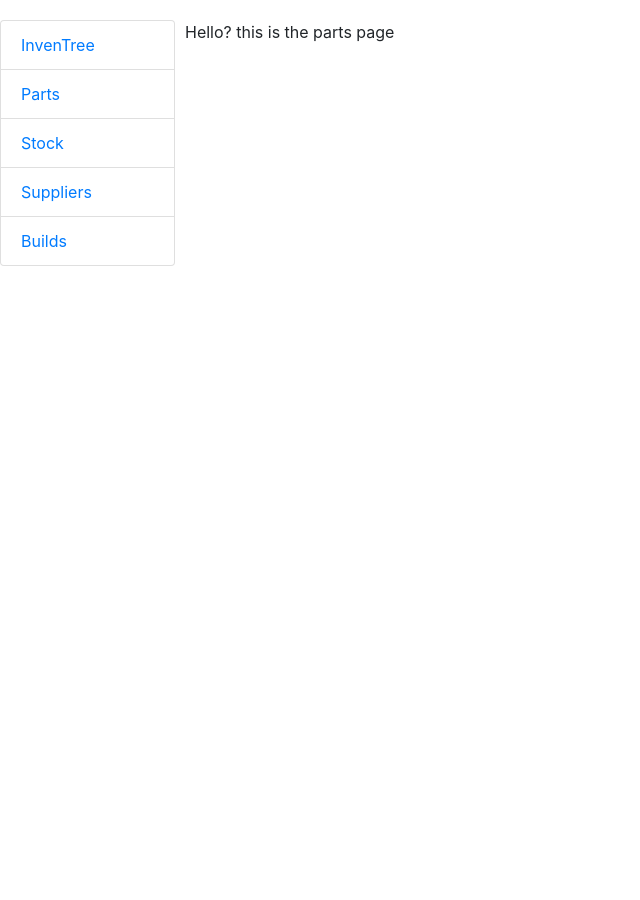
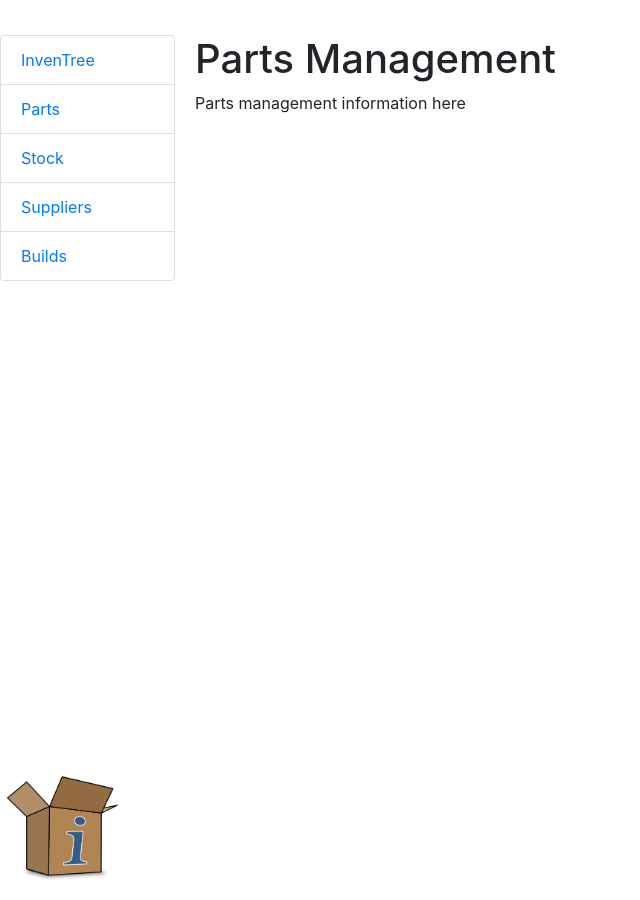
Before and after one commit to inventree/InvenTree.github.io, a Jekyll site: the page built from parts.md, in a window 1280 px wide. Shown: the whole page, without its empty margins (0-640 px from the left). Built offline with Jekyll 4.4.1, drawn with Linux system fonts in a browser that asks for light colours.

Commit message:
Add inventree logo to the bottom of the sidenav panel

```diff
--- a/_includes/sidenav.html
+++ b/_includes/sidenav.html
@@ -1,11 +1,17 @@
 <div class='sidenav'>
+
+    <div class='sidenav-header'>
+    </div>
 
     <ul class='list-group'>
         <li class='list-group-item'><a href='/index.html'>InvenTree</a></li>
         <li class='list-group-item'><a href='/parts.html'>Parts</a></li>
         <li class='list-group-item'><a href='/stock.html'>Stock</a></li>
         <li class='list-group-item'><a href='/suppliers.html'>Suppliers</li>
-        <li class='list-group-item'><a href='/builds.html'>Builds</a></li>
+        <li class='list-group-item'><a href='/build.html'>Builds</a></li>
     </ul>
 
+    <div class='sidenav-footer'>
+        <img class='sidenav-logo' src='/assets/img/inventree.png' alt='InvenTree Logo'/>
+    </div>
 </div>
--- a/assets/inventree.css
+++ b/assets/inventree.css
@@ -9,10 +9,28 @@
     padding-top: 20px;
 }
 
+.sidenav-header {
+    padding-top: 15px;
+}
+
+.sidenav-footer {
+    width: 100%;
+    position: absolute;
+    bottom: 0px;
+    padding-bottom: 15px;
+}
+
+.sidenav-logo {
+    width: 125px;
+    float: bottom;
+    height: 100%;
+}
+
 .main {
     margin-left: 175px;
     padding: 0px 10px;
-    padding-top: 20px;
+    padding-top: 35px;
+    padding-left: 20px;
 }
 
 @media screen and (max-height: 450px) {
--- a/parts.md
+++ b/parts.md
@@ -2,4 +2,6 @@
 title: Parts
 ---
 
-Hello? this is the parts page
+# Parts Management
+
+Parts management information here
```
Also changed, not shown: stock.md (+3 -1 lines), suppliers.md (+2 -0 lines), assets/img/inventree.png (added).
